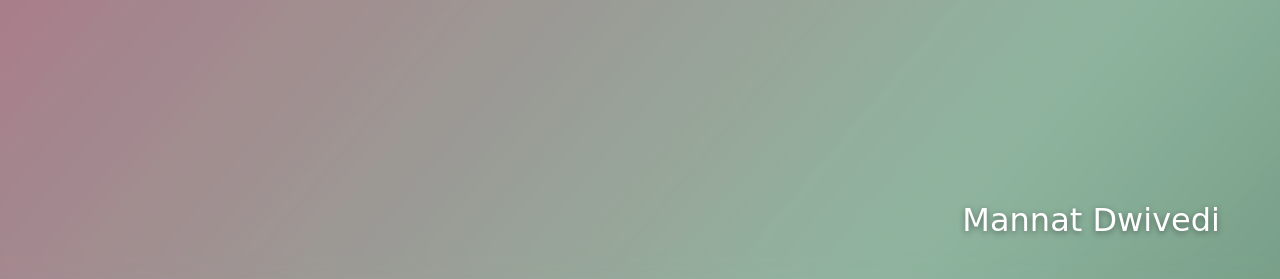
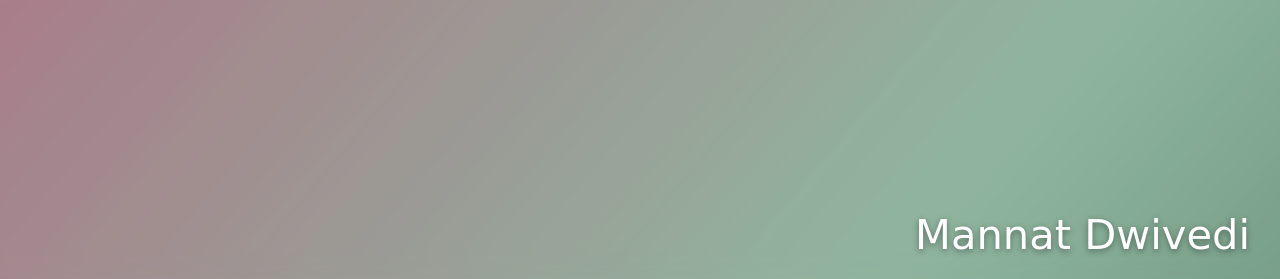
Before and after one commit to dwivm163-dot/Mannat_Dwivedi_CCLab_Portfolio_2025, a plain HTML site: page index.html in a window 1280 px wide. Shown: the part 521-800 px from the top of the page. Drawn offline with Linux system fonts and the light colour scheme.

Commit message:
Update style.css

```diff
--- a/style.css
+++ b/style.css
@@ -123,15 +123,15 @@ nav a:hover {
 /* signature bottom-right */
 .hero-name {
   position: absolute;
-  right: 60px;
-  bottom: 40px;
+  right: 30px;
+  bottom: 20px;
 
-  font-family: "Brush Script MT", "Segoe Script", cursive;
-  font-size: 2rem;
+  font-family: "Allura", cursive;
+  font-size: 2.6rem;    /* slightly larger for thin fonts */
   font-weight: 400;
   color: #ffffff;
+
   margin: 0;
-
   text-shadow: 0 2px 6px rgba(0, 0, 0, 0.4);
 }
 
```
